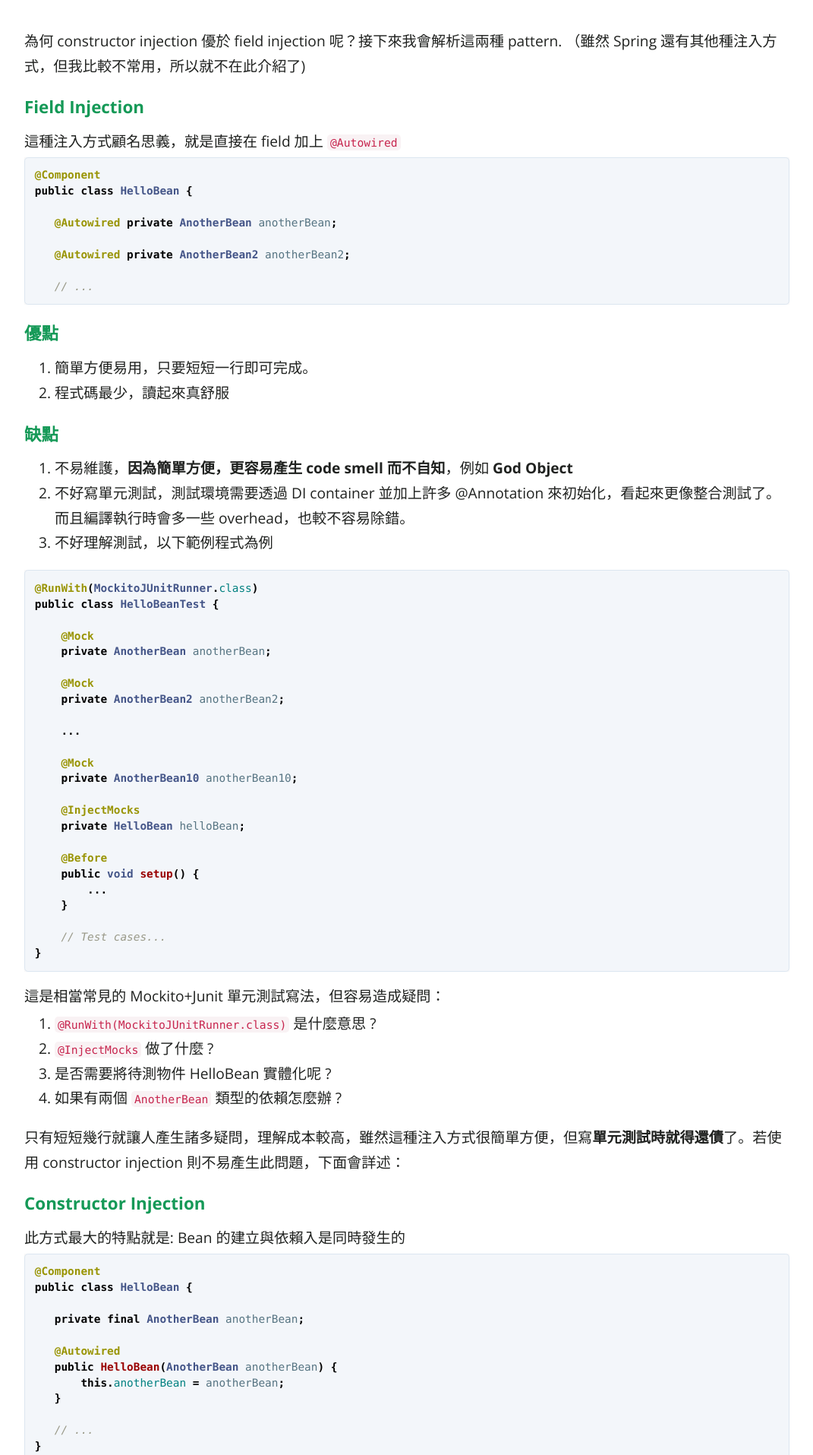
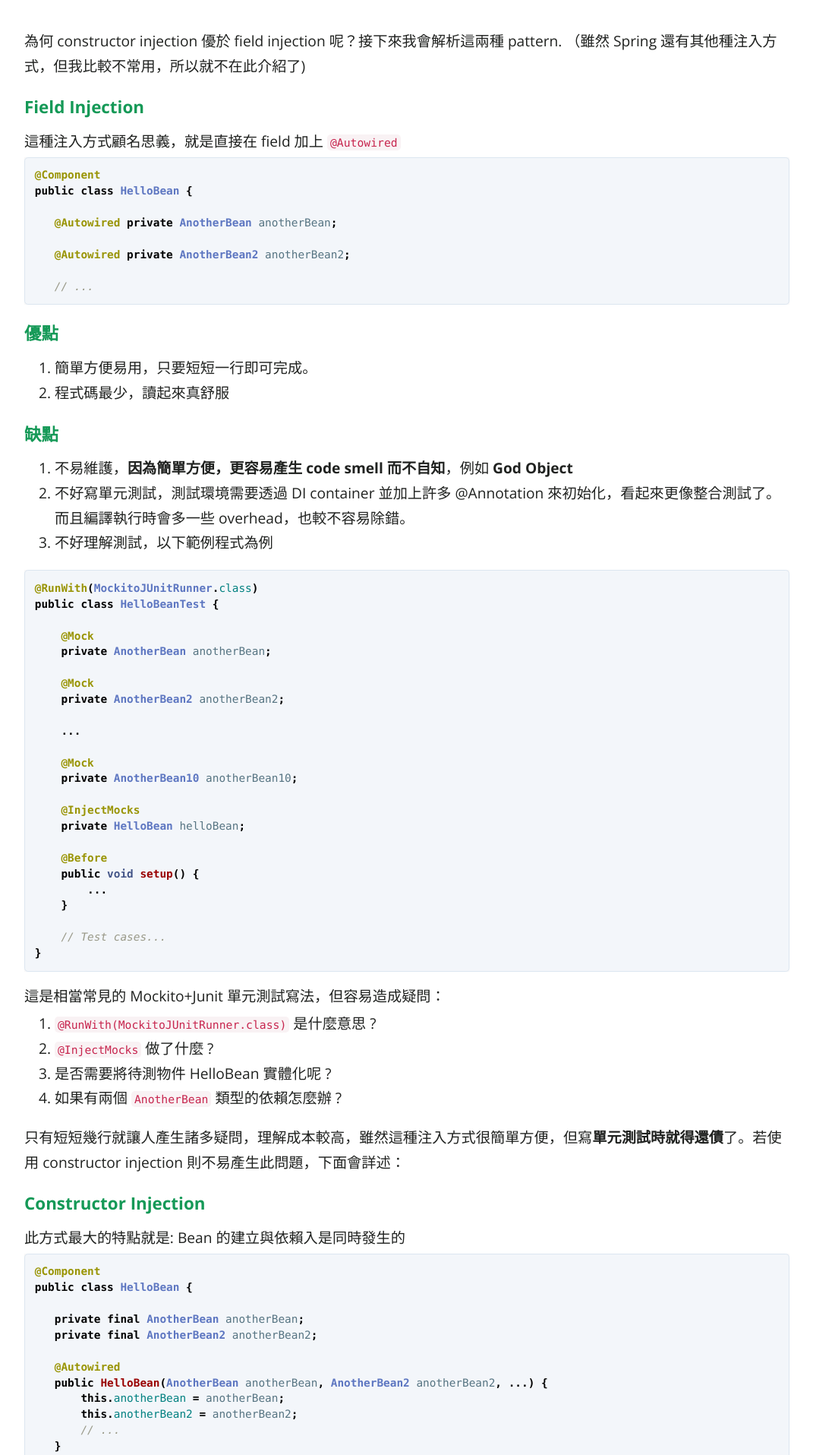
Before and after one commit to KaiSheng714/KaiSheng714.github.io, a Jekyll site: the page built from _posts/2022-02-25-analyzing-dependency-injection-patterns-in-spring.md, in a window 1280 px wide. Shown: the part 827-2742 px from the top of the page at 76% size, without its empty margins (104-1175 px from the left). Built offline with Jekyll 4.4.1, drawn with Linux system fonts in a browser that asks for light colours; comment, search, counter and statistics services are not loaded; some of the changed text lies outside the part shown.

Commit message:
spring-di

```diff
--- a/_posts/2022-02-25-analyzing-dependency-injection-patterns-in-spring.md
+++ b/_posts/2022-02-25-analyzing-dependency-injection-patterns-in-spring.md
@@ -93,10 +93,13 @@ public class HelloBeanTest {
 public class HelloBean {
 
    private final AnotherBean anotherBean;
+   private final AnotherBean2 anotherBean2;
 
    @Autowired
-   public HelloBean(AnotherBean anotherBean) {
+   public HelloBean(AnotherBean anotherBean, AnotherBean2 anotherBean2, ...) {
        this.anotherBean = anotherBean;
+       this.anotherBean2 = anotherBean2;
+       // ...
    }
 
    // ...
@@ -119,7 +122,9 @@ public class HelloBeanTest {
     @Before
     public void setup() {
         AnotherBean anotherBean = mock(AnotherBean.class);
-        helloBean = new HelloBean(anotherBean);
+        AnotherBean2 anotherBean2 = mock(AnotherBean2.class);
+        // ...
+        helloBean = new HelloBean(anotherBean, anotherBean2, ...);
     }
 
     // Test cases...
--- a/_sass/rouge-github.scss
+++ b/_sass/rouge-github.scss
@@ -150,7 +150,7 @@
   color: #0086B3;
 }
 .highlight .nc {
-  color: #445588;
+  color: #5d76c1;
   font-weight: bold;
 }
 .highlight .no {
```
